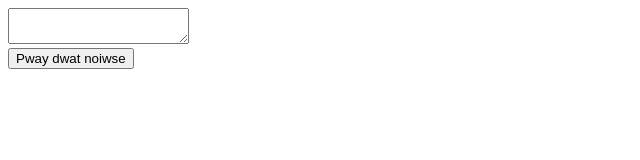
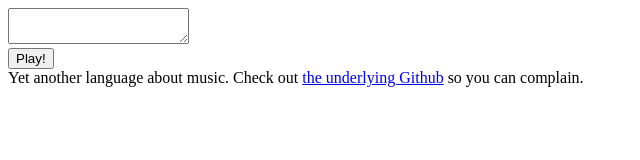
Before and after one commit to hemangandhi/music-lang-js, a plain HTML site: page index.html in a window 1280 px wide. Shown: the whole page, without its empty margins (0-640 px from the left). Drawn offline with Linux system fonts and the light colour scheme.

Commit message:
README + better HTML text

```diff
--- a/index.html
+++ b/index.html
@@ -2,11 +2,16 @@
 <html lang="en">
   <head>
     <script src="index.js"></script>
-    <title>^v^v Sine UwU</title>
+    <title>Music Lang</title>
   </head>
   <body>
     <textarea id="src-txt-area"></textarea>
     <div id="err-out-area"></div>
-    <button onclick="runMusic('src-txt-area', 'err-out-area')">Pway dwat noiwse</button>
+    <button onclick="runMusic('src-txt-area', 'err-out-area')">Play!</button>
+    <div>
+      Yet another language about music. Check out
+      <a href="https://hemangandhi.github.io/music-lang-js/">the underlying Github</a>
+      so you can complain.
+    </div>
   </body>
 </html>
```
Also changed, not shown: README.md (added).
